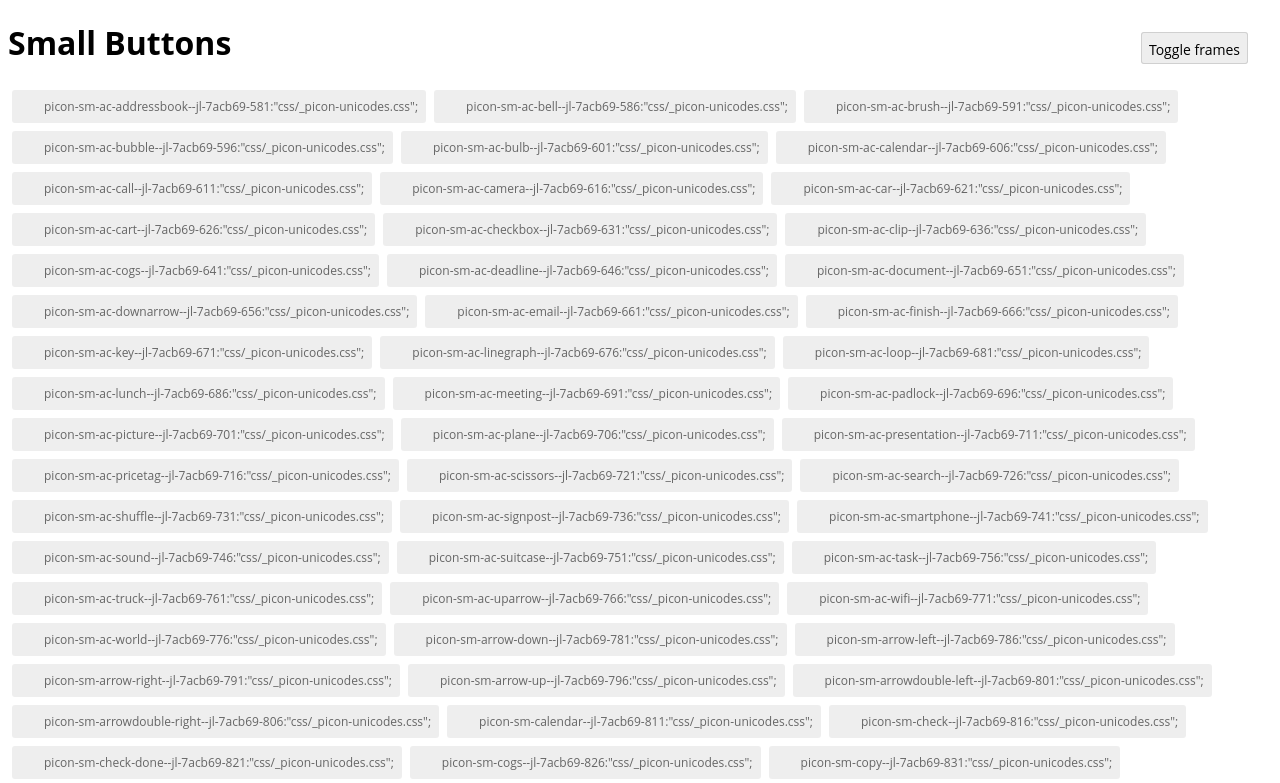
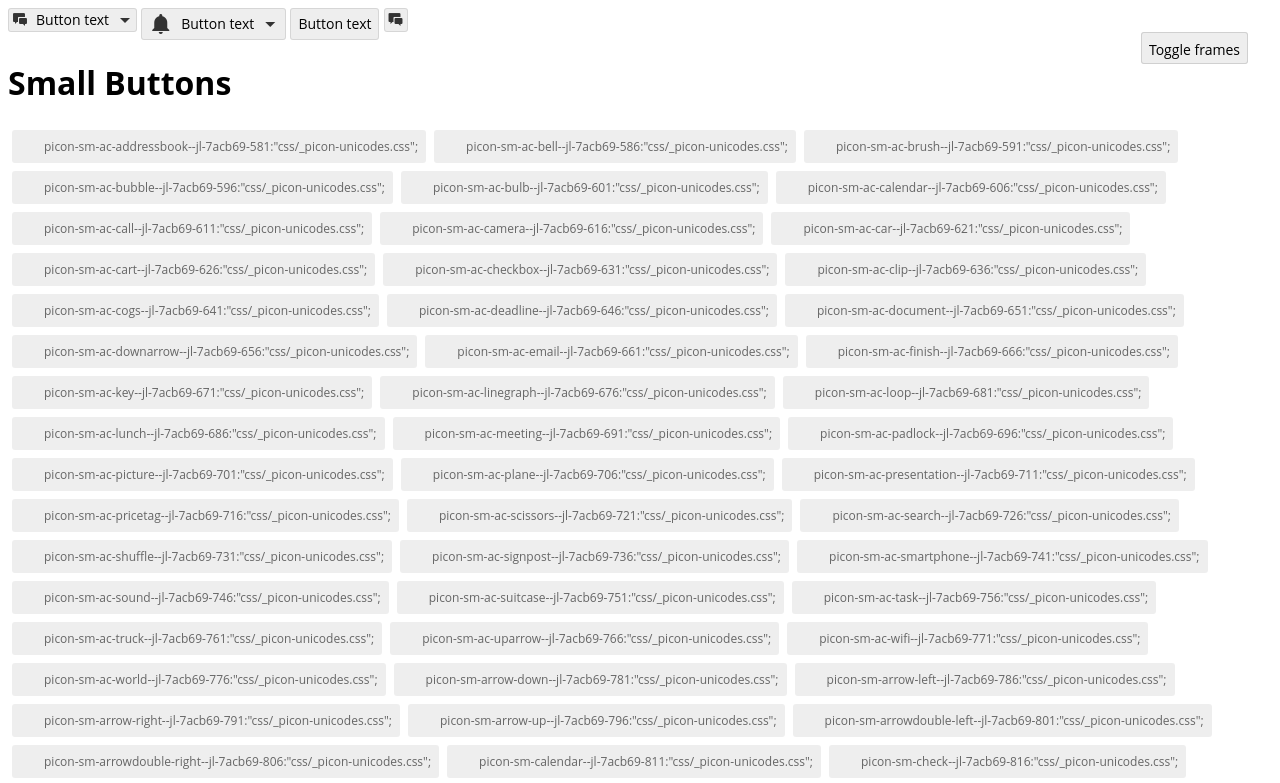
Before and after one commit to ediamin/icons, a plain HTML site: page index.html in a window 1280 px wide. Shown: the top 783 px of the page. Drawn offline with Linux system fonts and the light colour scheme; files whose address does not match are found by name.

Commit message:
button example

```diff
--- /dev/null
+++ b/css/_button.css
@@ -0,0 +1,43 @@
+.button-example{
+	display: inline-flex;
+	display: -webkit-inline-box;
+	display: -ms-inline-flexbox;
+	display: -webkit-inline-flex;
+	align-items: center;
+	font-size: 0.875rem;
+	line-height:1;
+	vertical-align:top;
+	background: #eee;
+	padding:8px;
+	height:32px;
+	box-sizing: border-box;
+	border-radius:3px;
+	box-shadow: inset 0 0 0 1px rgba(0,0,0,0.1);
+	overflow:hidden;
+}
+.button-example span{
+	flex:1 0 1;
+	align-items:center;
+}
+.button-example span:first-child{
+	padding-left:0px;
+}
+.button-example span:last-child{
+	padding-right:0px;
+}
+.button-example span{
+	padding:0 8px;
+}
+.button-example span.picon{
+	padding:0;
+}
+.button-example span.picon:only-of-type{
+	padding:0;
+}
+.button-example span.picon{
+	margin:0;
+}
+.button-small{
+	height:24px;
+	padding:4px;
+}
--- a/css/_picon-unicodes.css
+++ b/css/_picon-unicodes.css
@@ -595,12 +595,12 @@ top:-2px;
 
 .picon-sm-ac-bubble:before {
 content: '\F124';
-top:-1px;
+top:-2px;
 }
 
 .picon-sm-ac-bulb:before {
 content: '\F125';
-top:-2px;
+top:-3px;
 }
 
 .picon-sm-ac-calendar:before {
@@ -635,7 +635,7 @@ top:-2px;
 
 .picon-sm-ac-clip:before {
 content: '\F12C';
-top:-2px;
+top:-3px;
 }
 
 .picon-sm-ac-cogs:before {
@@ -910,7 +910,7 @@ top:-2px;
 
 .picon-sm-plus:before {
 content: '\F1A4';
-top:-2px;
+top:-3px;
 }
 
 .picon-sm-reply:before {
@@ -960,7 +960,7 @@ top:-2px;
 
 .picon-sort:before {
 content: '\F1A6';
-top:-2px;
+top:-3px;
 }
 
 .picon-text:before {
@@ -970,7 +970,7 @@ top:-2px;
 
 .picon-thread:before {
 content: '\F1A8';
-top:-2px;
+top:-3px;
 }
 
 .picon-timeline:before {
@@ -1005,7 +1005,7 @@ top:-2px;
 
 .picon-unlocked:before {
 content: '\F203';
-top:-2px;
+top:-3px;
 }
 
 .picon-upload:before {
--- a/css/_picons.css
+++ b/css/_picons.css
@@ -26,6 +26,10 @@ a.button{
 	background: #eee;
 	border-radius: 3px;
 	display: inline-flex;
+	display: -webkit-inline-box;
+	display: -ms-inline-flexbox;
+	display: -webkit-inline-flex;
+
 	box-sizing: border-box;
 	align-items: center;
 	/*box-shadow: inset 0 0 0 1px #d0d0d0, inset 0 0 0 8px red;*/
@@ -47,19 +51,25 @@ a.button{
 	width: 24px;
 	height: 24px;
 	line-height: 1;
+	display: -webkit-box;
+	display: -ms-flexbox;
+	display: -webkit-flex;
 	display: flex;
 	align-self: center;
 	color: #333;
 	vertical-align: middle;
-	margin-right:8px;
 	position: relative;
+	margin-right: 8px;
 	top:0;
 }
 .picon:before{
 	-webkit-font-smoothing: antialiased;
 	-moz-osx-font-smoothing: grayscale;
 	font-smooth: always;
-	flex: 1;
+	display: -webkit-box;
+	display: -ms-flexbox;
+	display: -webkit-flex;
+	display: flex;
 	align-self: center;
 	position: relative;
 	vertical-align: middle;
@@ -71,7 +81,3 @@ a.button{
 	height: 16px;
 	line-height: 1;
 }
-
-.picon:first-child:not(:only-child){
-	margin-right:8px;
-}
--- a/index.html
+++ b/index.html
@@ -6,8 +6,27 @@
 		<link rel="stylesheet" href="./css/_piconfonts.css" media="screen" title="no title" charset="utf-8">
 		<link rel="stylesheet" href="./css/_picon-unicodes.css" media="screen" title="no title" charset="utf-8">
 		<link rel="stylesheet" href="./css/_picons.css" media="screen" title="no title" charset="utf-8">
+		<link rel="stylesheet" href="./css/_button.css" media="screen" title="no title" charset="utf-8">
 	</head>
 	<body>
+		<a class="button-example button-small">
+			<span class="picon picon-sm-ac-bubble"></span>
+			<span>Button text</span>
+			<span class="picon picon-sm-triangle-down"></span>
+		</a>
+		<a class="button-example">
+			<span class="picon picon-bell"></span>
+			<span>Button text</span>
+			<span class="picon picon-sm-triangle-down"></span>
+		</a>
+		<a class="button-example">
+
+			<span>Button text</span>
+		</a>
+		<a class="button-example button-small">
+			<span class="picon picon-sm-ac-bubble"></span>
+
+		</a>
 		<button>Toggle frames</button>
 		<h1>Small Buttons</h1>
 		<div id="smallButtons"></div>
```
